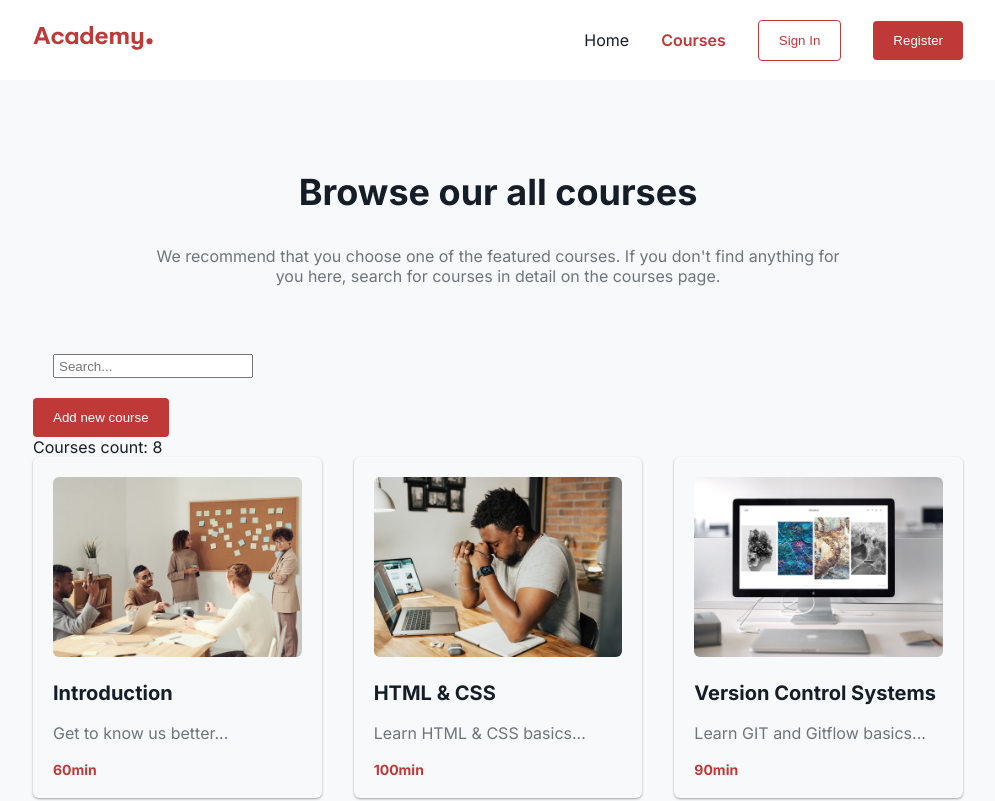
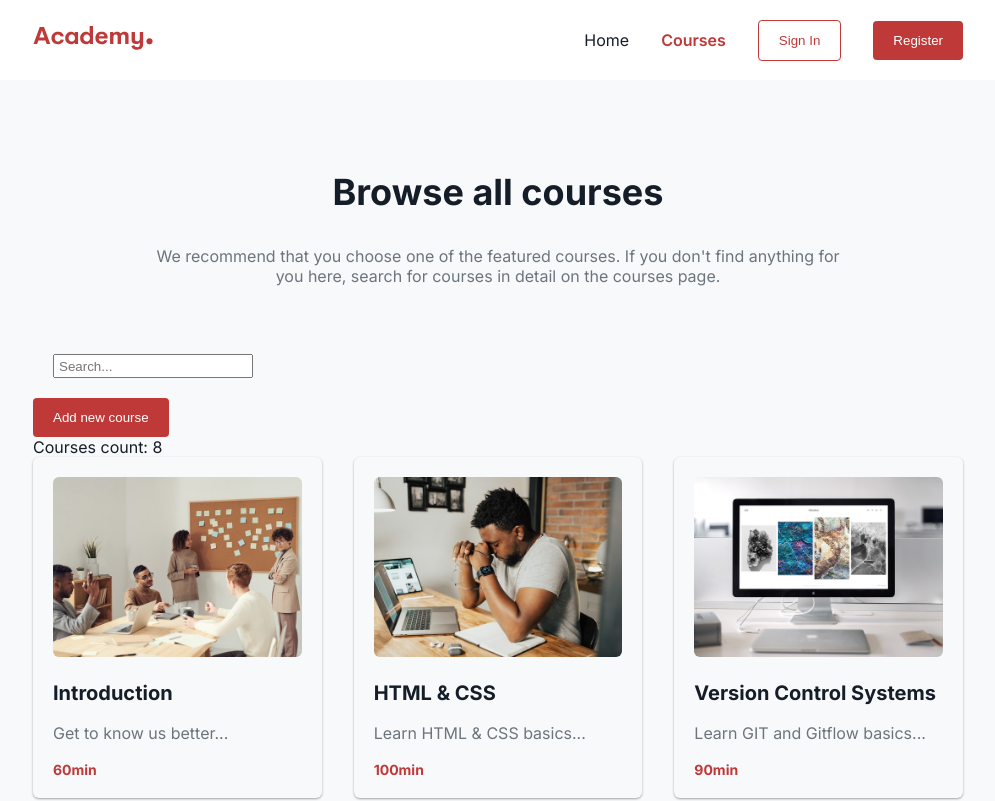
Before and after one commit to nmidzic20/hands-on-react, a React (Vite) app: page /courses in a window 1280 px wide. Shown: the top 801 px of the page, without its empty margins (142-1137 px from the left). Built offline with nearby package versions, Linux system fonts and the light colour scheme.

Commit message:
Changed title

```diff
--- a/src/pages/Courses/Courses.jsx
+++ b/src/pages/Courses/Courses.jsx
@@ -46,7 +46,7 @@ const Courses = () => {
 
   return (
     <Section
-      title="Browse our all courses"
+      title="Browse all courses"
       subtitle="We recommend that you choose one of the featured courses. If you
         don't find anything for you here, search for courses in detail on
         the courses page."
--- a/src/pages/Profile/Profile.jsx
+++ b/src/pages/Profile/Profile.jsx
@@ -23,7 +23,6 @@ import {
 import PasswordReset from "../../components/PasswordReset/PasswordReset.jsx";
 import { useEffect } from "react";
 import { useRef } from "react";
-//import jwt from "jwt-decode";
 
 const Profile = () => {
   const [userData, setUserData] = useState({
@@ -44,7 +43,6 @@ const Profile = () => {
     //when refreshing, context is destroyed, so userData from signed in user won't show when refreshed
     //correct method is to fetch the user from API each time, using ID of user which is saved in jwt from localStorage
     //TODO
-    //console.log(jwt(localStorage.getItem("jwt")));
 
     if (passwordChanged) {
       formikRef.current?.resetForm();
```
